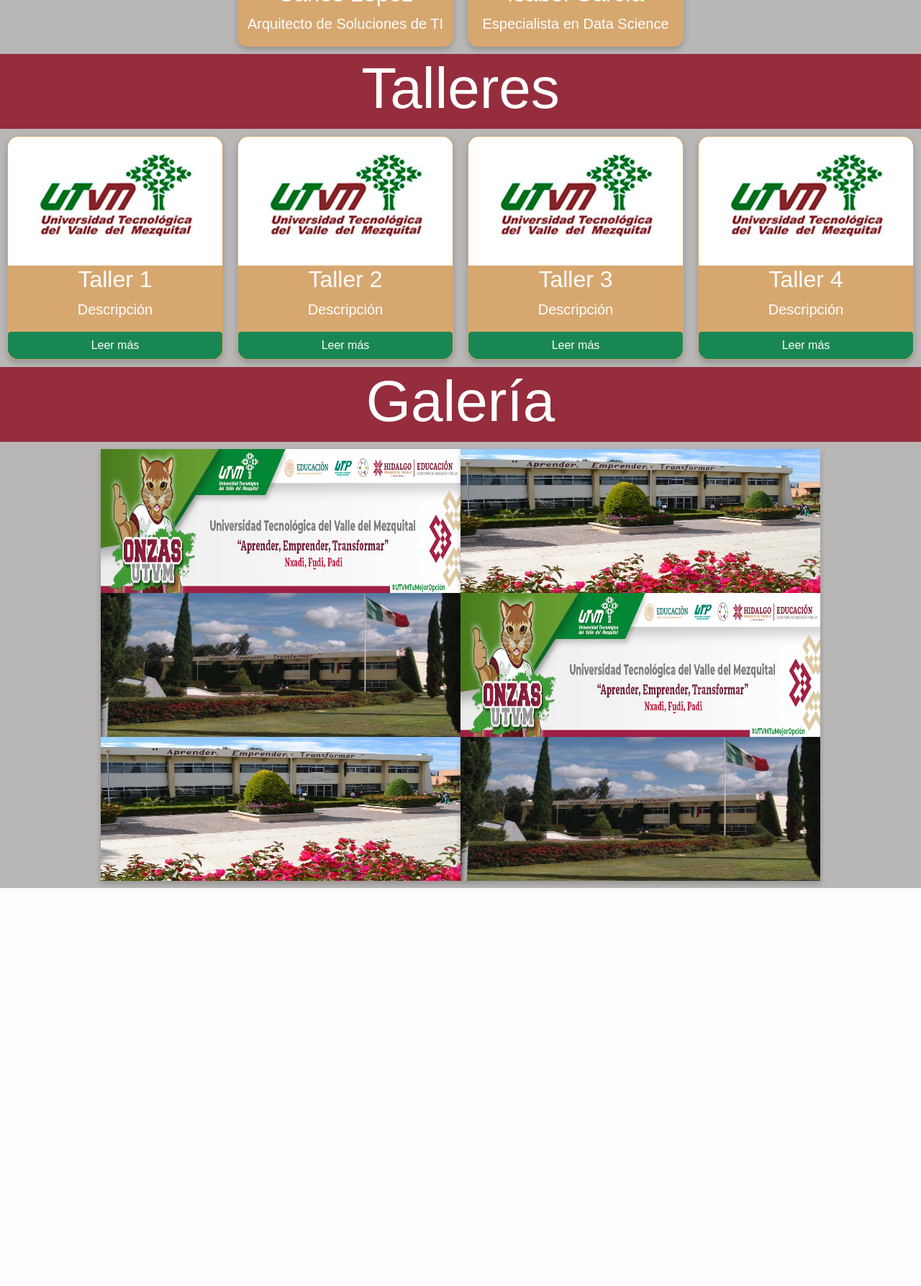
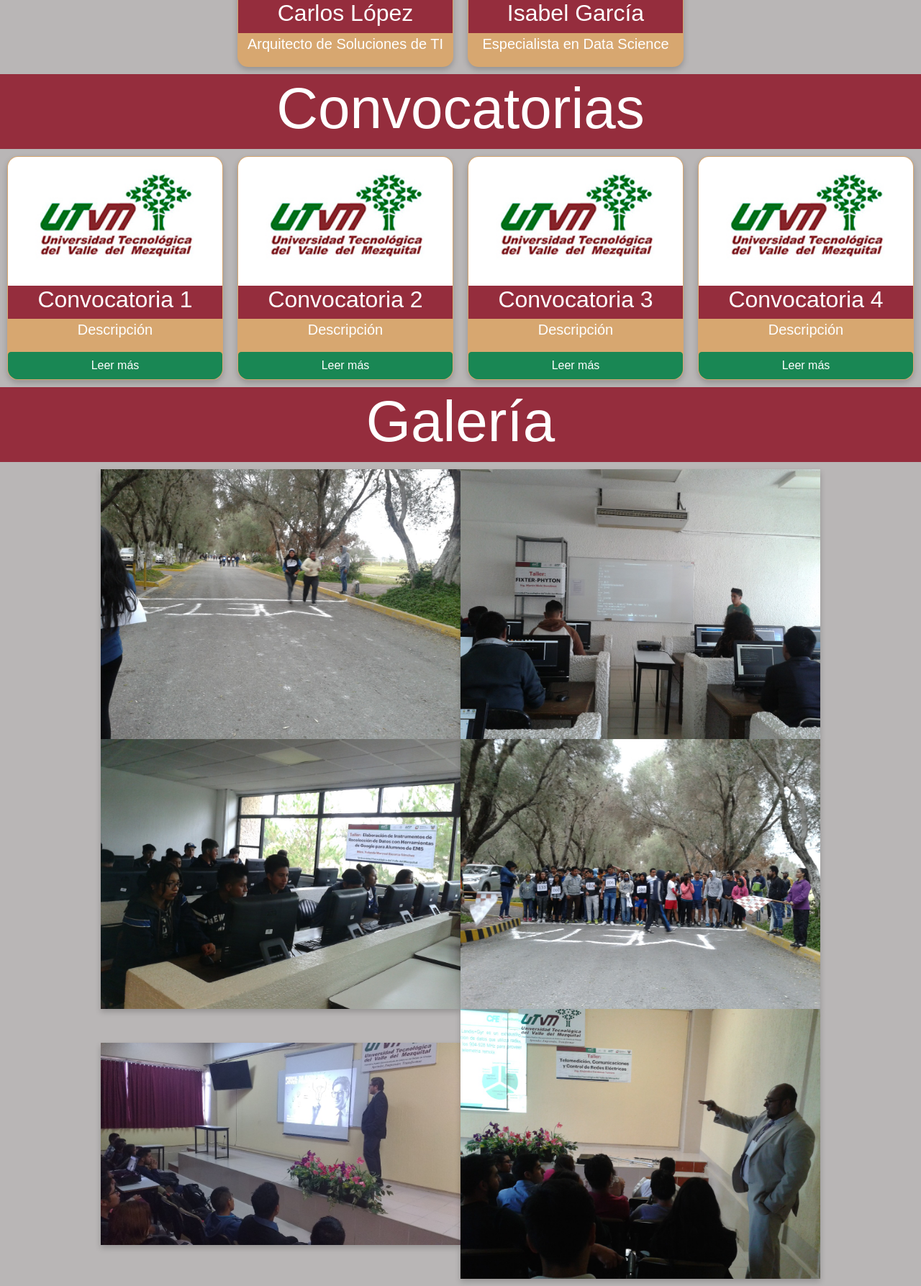
Before and after one commit to marinobo/JornadaUTVM, a PHP site: page / in a window 1280 px wide. Shown: the part 1684-3471 px from the top of the page at 72% size. Before the commit the page ends 2918 px from the top, so only its background shows below. Run offline with PHP 8.4, Linux system fonts and the light colour scheme.

Commit message:
cambios index

```diff
--- a/index.html
+++ b/index.html
@@ -24,7 +24,7 @@
 
     <nav>
         <ul>
-          <li><a href="#talleres">Talleres</a></li>
+          <li><a href="#talleres">Convocatorias</a></li>
           <li><a href="#ponentes">Ponentes</a></li>
           <li><a href="#actividades">Actividades</a></li>
           <li><a href="#galeria">Galería</a></li>
@@ -87,6 +87,12 @@
 
                 <div class="confes">
                     <div id="1" class="content">
+                        <a href="#actividades" id="open-pdf" class="btn btn-success">Leer más</a>
+                        <div id="pdf-modal" class="modal-pdf">
+                            <div class="modal-content">
+                                <iframe id="pdf-iframe" src="documents/JornadaAcadémicaTI2021 (1).pdf"></iframe>
+                            </div>
+                        </div>
                         <table class="table table-striped table-bordered">
                             <thead>
                               <tr>
@@ -120,6 +126,7 @@
                     </div>
 
                     <div id="2" class="content">
+                        <a href="#actividades" id="open-pdf" class="btn btn-success">Leer más</a>
                         <table class="table table-striped table-bordered">
                             <thead>
                               <tr>
@@ -153,6 +160,7 @@
                     </div>
 
                     <div id="3" class="content">
+                        <a href="#actividades" id="open-pdf" class="btn btn-success">Leer más</a>
                         <table class="table table-striped table-bordered">
                             <thead>
                               <tr>
@@ -191,65 +199,99 @@
               </div>
               <div class="seccion">
                 <div class="card">
-              <img src="img/https://images.pexels.com/photos/1239291/pexels-photo-1239291.jpeg?auto=compress&cs=tinysrgb&w=600" alt="Imagen 1">
-              <h2>Luis Martínez</h2>
+                  <div class="image">
+                    <img src="https://images.pexels.com/photos/819530/pexels-photo-819530.jpeg?auto=compress&cs=tinysrgb&w=1260&h=750&dpr=1" alt="Imagen 1">
+                  </div>
+                  <div class="name_p"><h2>Luis Martínez</h2>
+                </div>
                   <p>Administrador de Sistemas</p>
                 </div>
                 <div class="card">
                     <div class="image">
                         <img src="https://images.pexels.com/photos/943084/pexels-photo-943084.jpeg?auto=compress&cs=tinysrgb&w=600" alt="Imagen 2">
                     </div>
+                    <div class="name_p">
                         <h2>María González</h2>
+                    </div>
                   <p>Ingeniera de Software</p>
                 </div>
                 <div class="card">
-              <img src="img/logo.png" alt="Imagen 3">
+                  <div class="image">
+                    <img src="img/ddf0738400b2f9de9062fb84d2976384.jpg" alt="Imagen 1">
+                  </div>
+                  <div class="name_p">
                     <h2>Ana Rodríguez </h2>
+                  </div>
                   <p>Desarrolladora Front-End</p>
                 </div>
                 <div class="card">
-              <img src="img/logo.png" alt="Imagen 4">
+                  <div class="image">
+                    <img src="https://images.pexels.com/photos/1080243/pexels-photo-1080243.png?auto=compress&cs=tinysrgb&w=1260&h=750&dpr=1" alt="Imagen 1">
+                  </div>
+                  <div class="name_p">
                     <h2>Juan Pérez </h2>
+                  </div>
                   <p>Analista de Seguridad Informática</p>
                 </div>
                 <div class="card">
-              <img src="img/logo.png" alt="Imagen 5">
+                  <div class="image">
+                    <img src="https://images.pexels.com/photos/2232981/pexels-photo-2232981.jpeg?auto=compress&cs=tinysrgb&w=1260&h=750&dpr=1" alt="Imagen 1">
+                  </div>
+                  <div class="name_p">
                     <h2>Carlos López</h2>
+                  </div>
                   <p>Arquitecto de Soluciones de TI</p>
                 </div>
                 <div class="card">
-              <img src="img/logo.png" alt="Imagen 4">
+                  <div class="image">
+                    <img src="https://images.pexels.com/photos/7959665/pexels-photo-7959665.jpeg?auto=compress&cs=tinysrgb&w=1260&h=750&dpr=1" alt="Imagen 1">
+                  </div>
+                  <div class="name_p">
                     <h2>Isabel García</h2>
+                  </div>
                   <p> Especialista en Data Science</p>
                 </div>
               </div>
            </section>
        <section id="talleres">
         <div class="baner">
-            <h1 class="display-1">Talleres</h1>
+            <h1 class="display-1">Convocatorias</h1>
           </div>
           <div class="seccion">
               <div class="card">
                 <img src="img/logo.png" alt="Imagen 1">
-                <h2>Taller 1</h2>
+                <div class="name_p" >
+                    <h2>Convocatoria 1</h2>
+                </div>
                 <p>Descripción</p>
-                <a href="#" class="btn btn-success">Leer más</a>
+                <a href="#  " class="btn btn-success" id="open-pdf">Leer más</a>
+                <div id="pdf-modal" class="modal-pdf">
+                    <div class="modal-content">
+                      <iframe id="pdf-iframe" src="documents/1.pdf"></iframe>
+                    </div>
+                  </div>
               </div>
               <div class="card">
                 <img src="img/logo.png" alt="Imagen 1">
-                <h2>Taller 2</h2>
+                <div class="name_p">
+                    <h2>Convocatoria 2</h2>
+                </div>
                 <p>Descripción</p>
                 <a href="#" class="btn btn-success">Leer más</a>
               </div>
               <div class="card">
                 <img src="img/logo.png" alt="Imagen 3">
-                <h2>Taller 3</h2>
+                <div class="name_p">
+                    <h2>Convocatoria 3</h2>
+                </div>
                 <p>Descripción</p>
                 <a href="#" class="btn btn-success">Leer más</a>
               </div>
               <div class="card">
                 <img src="img/logo.png" alt="Imagen 4">
-                <h2>Taller 4</h2>
+                <div class="name_p">
+                    <h2>Convocatoria 4</h2>
+                </div>
                 <p>Descripción</p>
                 <a href="#" class="btn btn-success">Leer más</a>
               </div>
@@ -260,23 +302,23 @@
             <h1 class="display-1">Galería</h1>
           </div>
           <div class="gallery">
-            <div class="image">
-                <img src="img/b.jpg" alt="Imagen 1">
+            <div class="images">
+                <img src="img/1.jpeg" alt="Imagen 1">
             </div>
-            <div class="image">
-                <img src="img/03.jpg" alt="Imagen 2">
+            <div class="images">
+                <img src="img/2.jpeg" alt="Imagen 2">
             </div>
-            <div class="image">
-                <img src="img/universidad-del-valle-del-mezuital.jpg" alt="Imagen 3">
+            <div class="images">
+                <img src="img/3.jpeg" alt="Imagen 3">
             </div>
-            <div class="image">
-                <img src="img/b.jpg" alt="Imagen 1">
+            <div class="images">
+                <img src="img/4.jpeg" alt="Imagen 1">
             </div>
-            <div class="image">
-                <img src="img/03.jpg" alt="Imagen 2">
+            <div class="images">
+                <img src="img/5.jpeg" alt="Imagen 2">
             </div>
-            <div class="image">
-                <img src="img/universidad-del-valle-del-mezuital.jpg" alt="Imagen 3">
+            <div class="images">
+                <img src="img/6.jpeg" alt="Imagen 3">
             </div>
         </div>
 
@@ -309,5 +351,21 @@
         lightbox.style.display = 'none';
     }
 });
+// Obtén elementos del DOM pdf
+const openPdfButton = document.getElementById('open-pdf');
+const pdfModal = document.getElementById('pdf-modal');
+const pdfIframe = document.getElementById('pdf-iframe');
+
+// Agrega un evento click al enlace para abrir el modal
+openPdfButton.addEventListener('click', () => {
+  pdfModal.style.display = 'block';
+});
+
+// Agrega un evento click para cerrar el modal al hacer clic fuera del contenido
+pdfModal.addEventListener('click', (event) => {
+  if (event.target === pdfModal) {
+    pdfModal.style.display = 'none';
+  }
+});
 </script>
 </html>
--- a/styles_index.css
+++ b/styles_index.css
@@ -216,8 +218,12 @@
 
   .image img {
     width: 500px; /* Ajusta el ancho máximo de la imagen */
-    height: 200px; ;
+    height: 200px;
+    object-fit: cover;
   }
+   .name_p{
+    background-color: #952d3d;
+   }
 
   @media (max-width: 768px) {
     .card {
@@ -317,7 +323,7 @@
     padding: 10px; /* Agregar un pequeño espacio entre las imágenes */
 }
 
-.image {
+.images {
 
     max-width: 500px; /* Establecer un ancho máximo para las imágenes */
     text-align: center;
```
Also changed, not shown: other parts of styles_index.css (+46 -0 lines), img/1.jpeg (added), img/2.jpeg (added), img/3.jpeg (added), img/4.jpeg (added), img/5.jpeg (added), img/6.jpeg (added), img/7.jpeg (added), img/8.jpeg (added), img/9.jpeg (added), img/f81e0c0d-4ebe-456b-97ce-b69c34a5bfe8.jpg (added), index.js (line endings or trailing spaces), 2 other files. Lines whose indentation alone changed are shown as unchanged.
